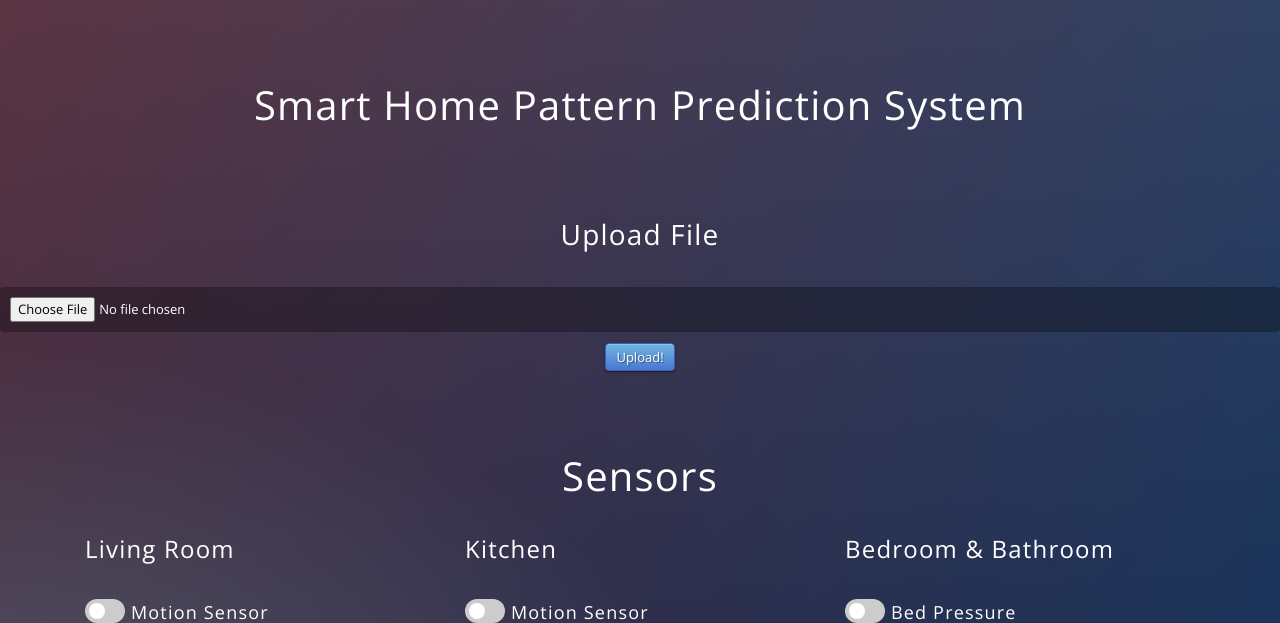
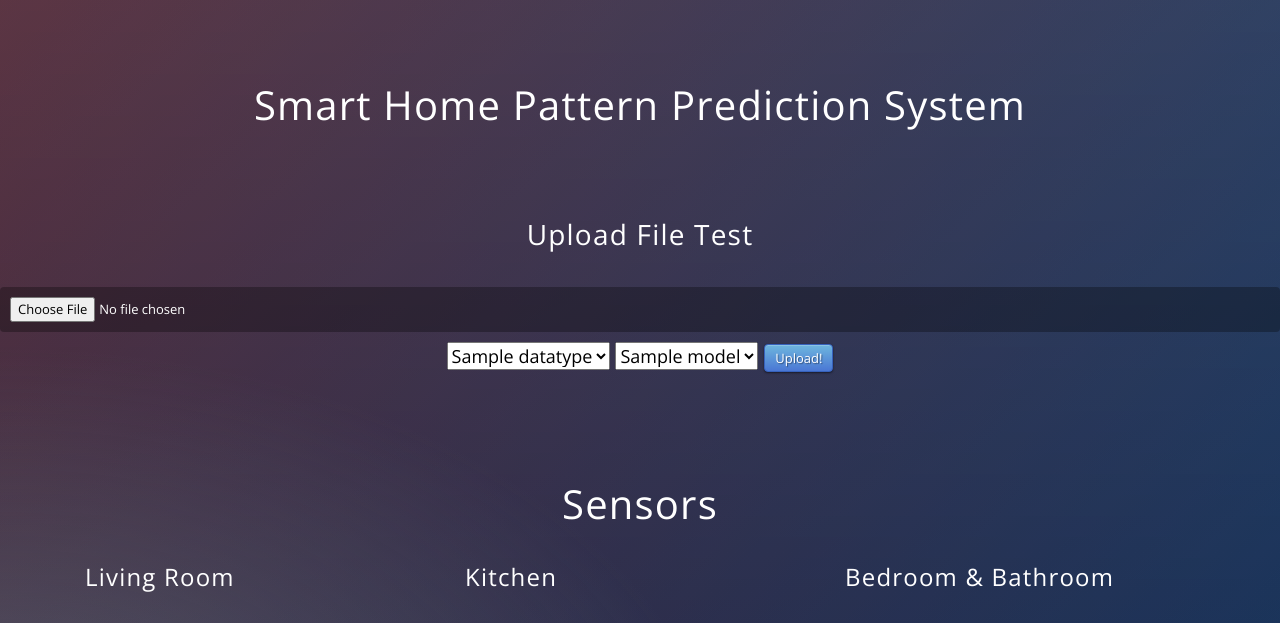
Before and after one commit to s8frbroy/seminar, a Python web app: template Gui/Flask-main/templates/index.html in a window 1280 px wide. Shown: the top 623 px of the page. Run offline with Jinja, Linux system fonts and the light colour scheme; the template is opened without the code that fills it: most values are stand-ins (such as "Sample title", 1, 10 or a date in 2020); form fields are guessed from the names that the template uses; some libraries are stand-ins or nearby versions.

Commit message:
dropdown menu frontpage

```diff
--- a/Gui/Flask-main/templates/index.html
+++ b/Gui/Flask-main/templates/index.html
@@ -75,13 +75,13 @@
 
   </head>
 
-  <body>
-</br>
+  <br>
+
 </br>
 </br>
     <!-- title  -->
     <div class="text">
-      <h1> Smart Home Pattern Prediction System </h1>
+      <h1> Smart Home Pattern Prediction System</h1>
     </div>
 </br>
 </br>
@@ -89,17 +89,33 @@
 
     <!-- canvas -->
     <div>
-      <h3>Upload File</h3>
+      <h3>Upload File Test</h3>
       <br>
         <form method='POST' enctype='multipart/form-data'>
           {{form.hidden_tag()}}
           {{form.file()}}
+            <br>
+
+            <!-- drop down Menu datatype -->
+            <select name= datatype method="GET" action="/">
+            {% for datatype in datatype %}
+            <option value= "{{datatype}}" SELECTED>{{datatype}}</option>"
+            {% endfor %}
+            </select>
+
+            <!-- drop down Menu model -->
+            <select name= model method="GET" action="/">
+            {% for model in model %}
+            <option value= "{{model}}" SELECTED>{{model}}</option>"
+            {% endfor %}
+            </select>
             <button type="submit"id="Upload" class="btn btn-primary">Upload! </button>
             <br>
         </form>
 
 
     </div>
+  </br>
 </br>
 </br>
 </br>
```
Also changed, not shown: Gui/Flask-main/main.py (+13 -5 lines).
